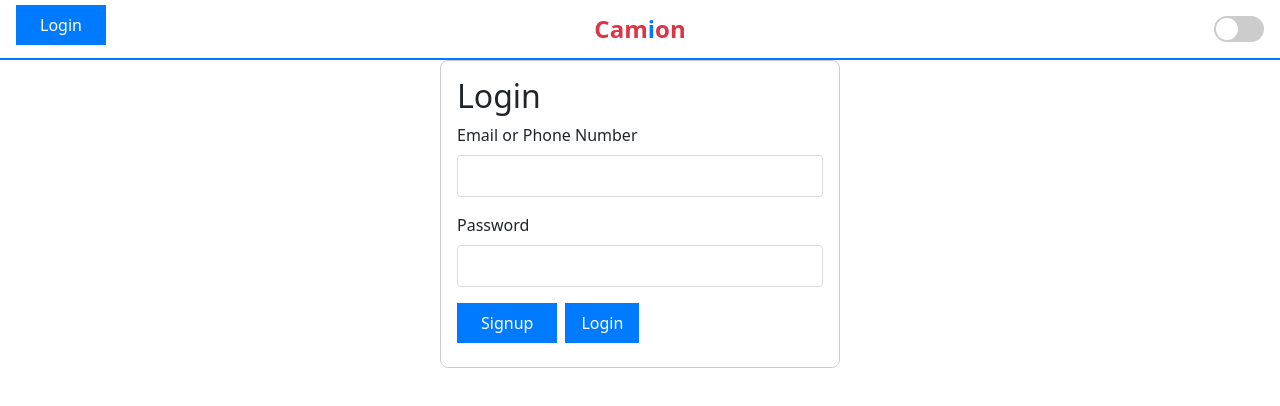
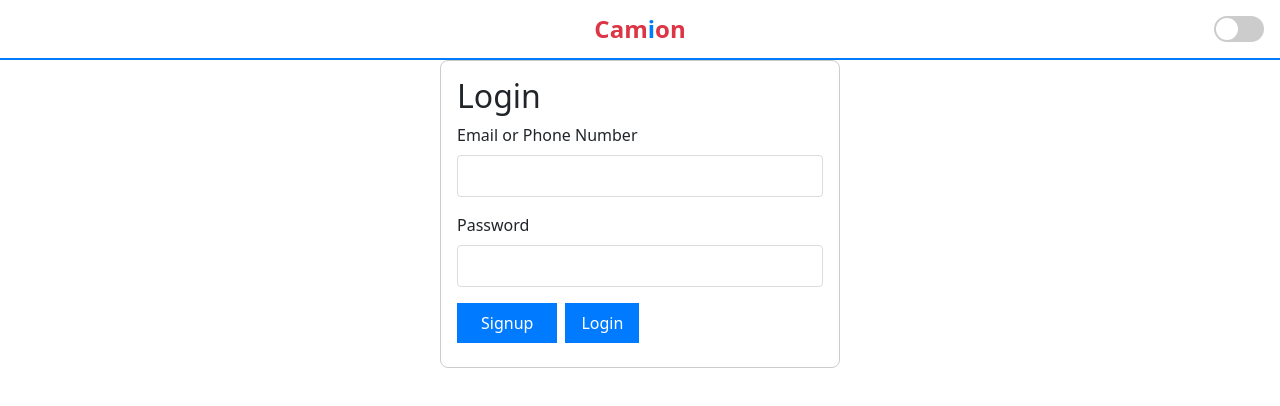
Before and after one commit to imohammedz/camion-frontend, a React (Vite) app: page /login in a window 1280 px wide. Shown: the top 406 px of the page. Built offline with nearby package versions, Linux system fonts and the light colour scheme.

Commit message:
Updating header dynamic home page style

```diff
--- a/src/components/Header.tsx
+++ b/src/components/Header.tsx
@@ -1,6 +1,6 @@
 // src/components/Header.tsx
 import React from "react";
-import { Link } from "react-router-dom"; // Import Link for routing
+import { Link, useLocation } from "react-router-dom"; // Import Link and useLocation
 import "../styles/Header.css";
 
 interface HeaderProps {
@@ -9,12 +9,20 @@ interface HeaderProps {
 }
 
 const Header: React.FC<HeaderProps> = ({ toggleTheme, currentTheme }) => {
+  const location = useLocation(); // Get the current location
+  // Define an array of paths where the Login button should not be shown
+  const excludedPaths = ["/login", "/signup"]; // Add more paths as needed
   return (
     <header className="header-container">
       <div className="brand-name">
+        {/* Wrap the brand name in a Link component */}
+        <Link to="/" className="header-link">
           Cam<span className="blue-i">i</span>on
+        </Link>
       </div>
       <div className="header-actions">
+        {/* Only show the Login button if the current path is not in excludedPaths */}
+        {!excludedPaths.includes(location.pathname) && (
           <Link to="/login" className="header-link">
             <span>
               <button
@@ -25,6 +33,7 @@ const Header: React.FC<HeaderProps> = ({ toggleTheme, currentTheme }) => {
               </button>
             </span>
           </Link>
+        )}
       </div>
       <div className="theme-toggle-wrapper">
         <input
--- a/src/styles/Header.css
+++ b/src/styles/Header.css
@@ -22,6 +22,17 @@
 
 .blue-i {
   color: var(--blue-i-color, #007bff);
+}
+
+.header-link {
+  text-decoration: none; /* Remove underline */
+  color: inherit; /* Use the current text color (to match the brand color) */
+  font-weight: bold; /* Make the text bold to match the brand style */
+}
+
+/* Optional: Add hover effects for better interactivity */
+.header-link:hover {
+  color: var(--header-hover-color, #dc3545); /* Change to desired hover color */
 }
 
 /* Toggle slider styles */
```
Lines whose indentation alone changed are shown as unchanged.
